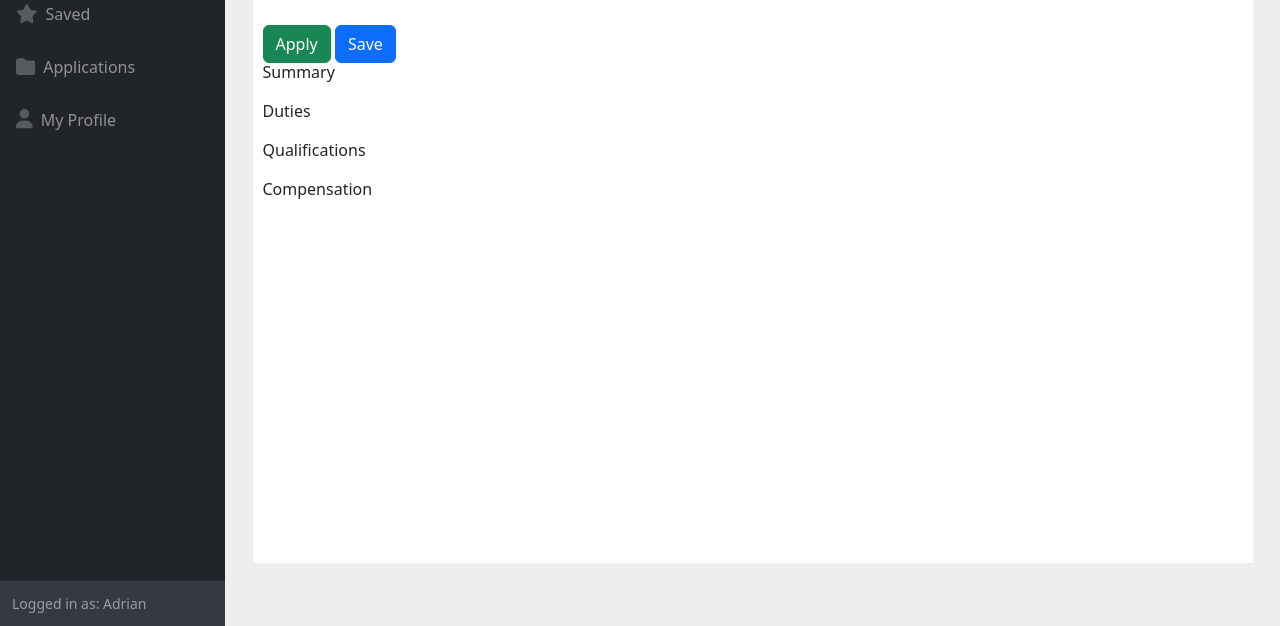
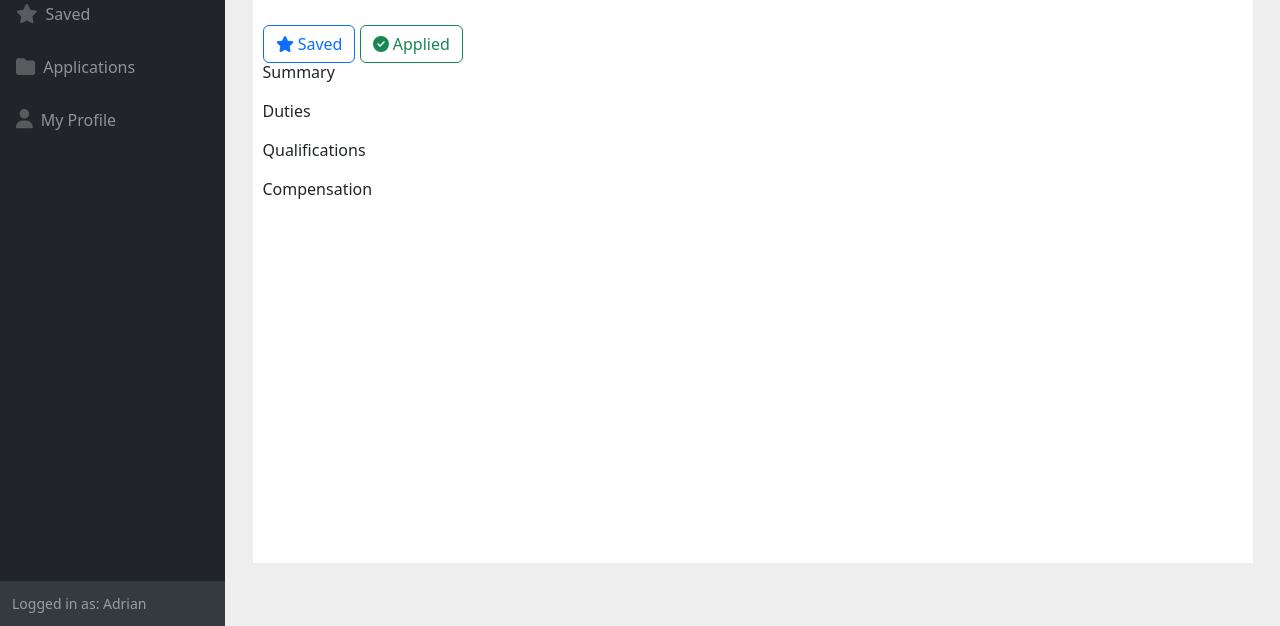
Before and after one commit to adrian007i/onsite, a Django app: page /jobs/job/1/1 in a window 1280 px wide. Shown: the part 174-800 px from the top of the page. Run offline with Django 5.2, Linux system fonts and the light colour scheme; a user stored in the database is signed in; data comes from the database, SQL or seed files in the repository; tables that the repository leaves empty hold one stand-in row (values such as "Sample post"); some libraries are stand-ins or nearby versions.

Commit message:
applied and saved

```diff
--- a/app/public/views.py
+++ b/app/public/views.py
@@ -15,6 +15,8 @@ from app.models.job_title import JobTitle
 from app.models.location import Location
 from app.models.department import Department
 from app.models.job import JobHead, JobDetail
+from app.models.saved import Saved
+from app.models.applicant import Applicant
 
 def index(request):
     # TODO - if user is logged in, provide their recommendations, else provide new listings
@@ -150,6 +152,7 @@ def jobs_listing(request, id):
     return render(request , "public/jobs.html", {"jobs" : jobs})
 
 def jobs(request):
+
     try:
         query = Q()
 
@@ -169,12 +172,26 @@ def jobs(request):
 
 def job(request,id,title):
 
+    job_saved = False
+    job_applied = False
+
+    if request.user.is_authenticated:
+        saved = Saved.objects.filter(user_id = request.user.id).first()
+
+        if saved:
+            job_saved = True
+
+        applied = Applicant.objects.filter(user_id = request.user.id).first()
+        if applied:
+            job_applied = True
+
     try:
         job = JobDetail.objects.get(job_head_id = id)
     except Exception as e:
         job = None
 
-    return render(request , "public/job.html", {"jd" : job})
+
+    return render(request , "public/job.html", {"jd" : job, "applied" : job_applied, "saved":job_saved})
 
 def companies_ajax(request):
 
--- a/app/user/views.py
+++ b/app/user/views.py
@@ -87,7 +87,7 @@ def saved_ajax(request):
         order_field = '-' + order_field
 
     # Query users
-    listings = Applicant.objects.filter(user_id = request.user.id).values(*columns)
+    listings = Saved.objects.filter(user_id = request.user.id).values(*columns)
     # Get total count before filtering
     total_records = listings.count()
 
@@ -117,7 +117,6 @@ def apply_ajax(request,id):
         app.save()
         return JsonResponse({}, status=200)
     except Exception as e:
-        print(str(e))
         return JsonResponse({"server" : "Something went wrong. Try Later!"} , status=400)
 
 @login_required
--- a/static/custom/styles.css
+++ b/static/custom/styles.css
@@ -248,8 +248,8 @@ table thead{
 
 .job .apply>div{
     border-radius: 10px 0px 0px 10px;
-    background: #ccc;
-    color: #333;
+    color: #fff;
+    background-color: #0d6efd;
     display: flex;
     justify-content: center;
     align-items: center;
@@ -260,7 +260,7 @@ table thead{
 }
 
 .job .deadline{
-    color: #999;
+    color: #aaa;
     font-size: .8em;
 }
 
--- a/templates/public/job.html
+++ b/templates/public/job.html
@@ -24,9 +24,22 @@
                     <br>
 
                     {% if request.user.is_authenticated %}
+
+                    {% if not saved %}
+                    <button class="btn btn-primary" onclick="apply_save('save')"> Save </button>
+                    {% else %}
+                    <button class="text-primary btn border-primary"> <i class="fas fa-star"></i> Saved </button>
+                    {% endif %}
+
+                    {% if not applied %}
                     <button class="btn btn-success" onclick="apply_save('apply')">Apply</button>
-                    <button class="btn btn-primary" onclick="apply_save('save')">Save</button>
+                    {% else %}
+                    <button class="text-success btn border-success"> <i class="fas fa-check-circle"></i> Applied </button>
                     {% endif %}
+                    {% endif %}
+
+
+                    <!--  -->
 
                 </div>
                 <div id="jd_section">
@@ -75,7 +88,7 @@
 
             if (referrer === myWebsite)
                 window.history.back();
-                return
+            return
         }
         window.location.href = '/jobs';
     }
--- a/templates/user/saved.html
+++ b/templates/user/saved.html
@@ -63,7 +63,7 @@
                 data: 'job_id',
                 className: 'dt-body-right',
                 render: function (data, type, row) {
-                    return `<a href="/jobs/listing/${data}" target="_blank">view</a>`;
+                    return `<a href="/jobs/job/${data}/${row.job__title__name}" target="_blank">view</a>`;
                 }
             }
         ],
```
